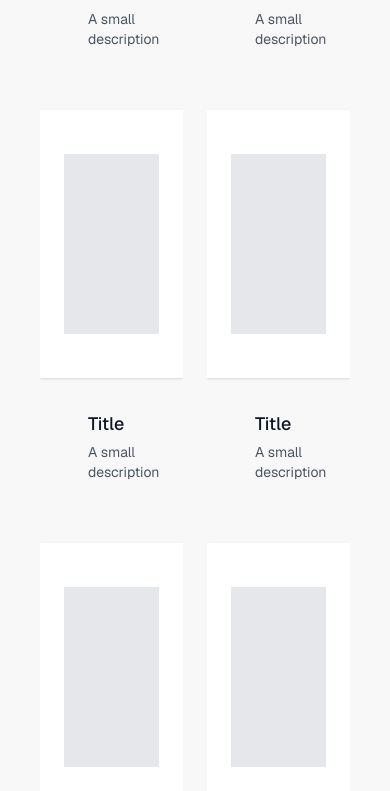
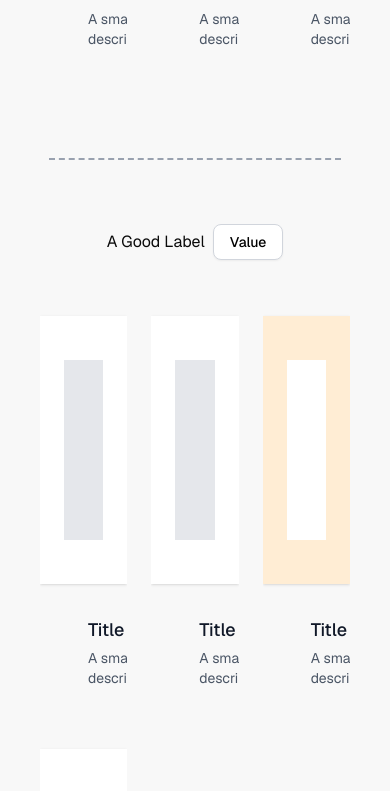
Before and after one commit to aashu79/codeavatar_figma_clone, a Next.js app: page / in a window 390 px wide. Shown: the part 2039-2830 px from the top of the page. Built offline with nearby package versions, Linux system fonts and the light colour scheme.

Commit message:
minor change

```diff
--- a/src/app/sections/GoodLabelSection.tsx
+++ b/src/app/sections/GoodLabelSection.tsx
@@ -22,7 +22,7 @@ const GoodLabelSection = ({ isButtonVisible, data }: sectionProps) => {
 
       {/* card section  */}
 
-      <div className="grid grid-cols-2  md:grid-cols-3 lg:grid-cols-4 flex-wrap gap-[24px] my-[32px]  justify-center">
+      <div className="grid grid-cols-3 lg:grid-cols-4 flex-wrap gap-[24px] my-[32px]  justify-center">
         {data?.map((card, index) => (
           <Card
             key={index}
```
